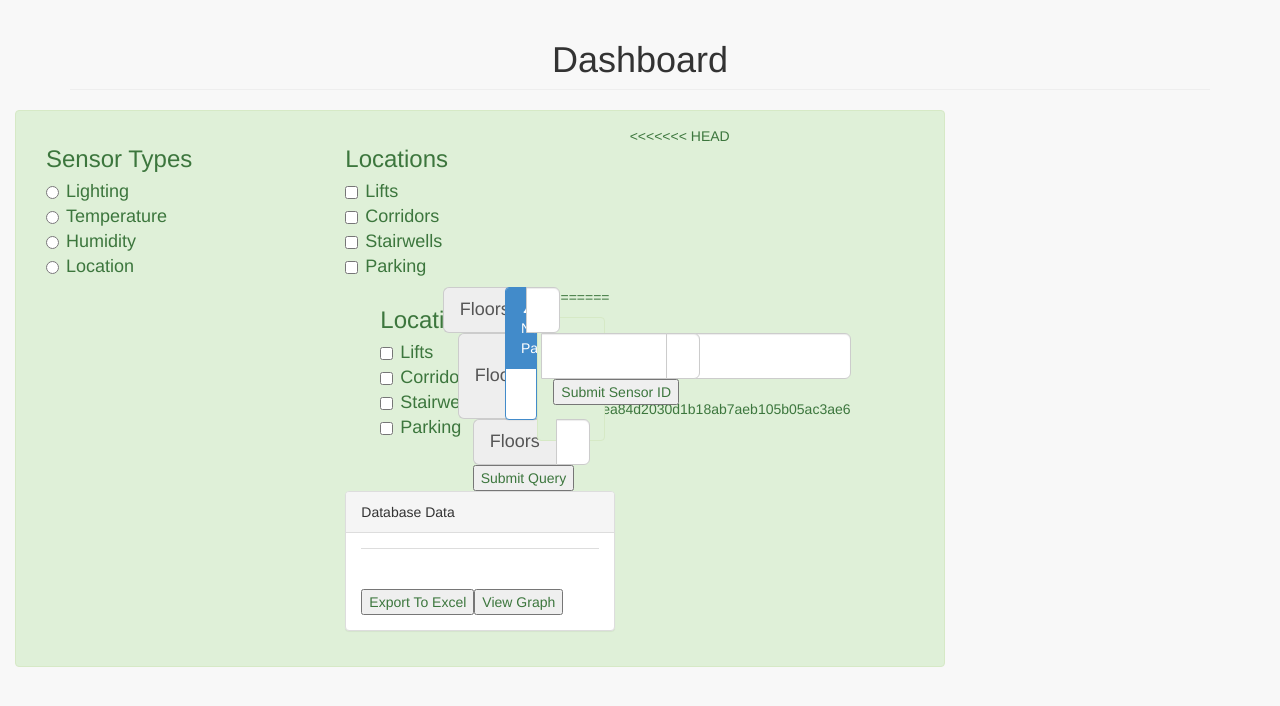
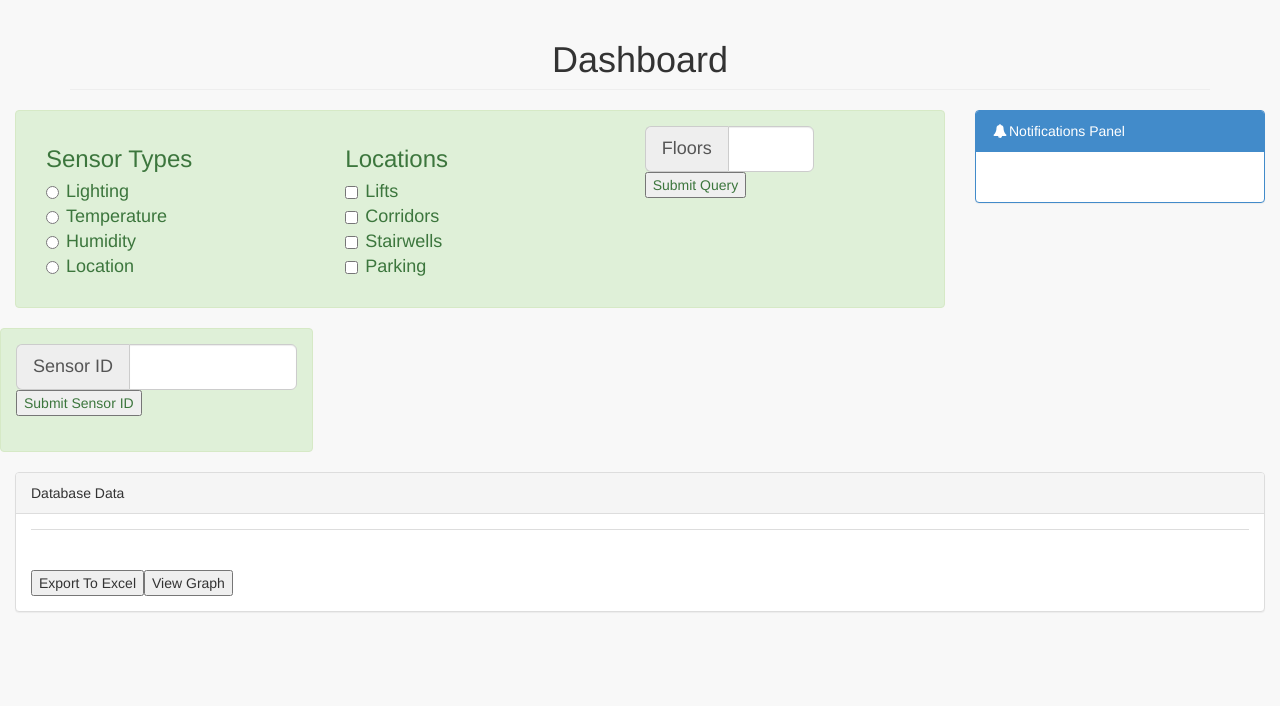
Before and after one commit to mattinmir/sensors, a PHP site: page /index.html.php in a window 1280 px wide. Shown: the top 706 px of the page. Run offline with PHP 8.4, Linux system fonts and the light colour scheme; data that the repository does not hold is empty; some libraries are stand-ins or nearby versions.

Commit message:
Update index.html.php

```diff
--- a/web/index.html.php
+++ b/web/index.html.php
@@ -64,7 +64,6 @@
 					</div>
 					<!-- End Sensor Types -->
 
-<<<<<<< HEAD
 					<!-- Locations -->
 					<div class="col-xs-4">
 						<div class="form-group">
@@ -88,60 +87,6 @@
 								<label>
 									<input type="checkbox" value=""><h4>Parking</h4>
 								</label>
-=======
-			<!-- Locations -->
-			<div class="col-lg-3">
-				<div class="form-group">
-					<h3>Locations</h3>
-					<div class="checkbox">
-						<label>
-							<input type="checkbox" name="Lifts" value="Lifts"><h4>Lifts</h4>
-						</label>
-					</div>
-					<div class="checkbox">
-						<label>
-							<input type="checkbox" name="Corridors" value="Corridors"><h4>Corridors</h4>
-						</label>
-					</div>
-					<div class="checkbox">
-						<label>
-							<input type="checkbox" name="Stairwells" value="Stairwells"><h4>Stairwells</h4>
-						</label>
-					</div>
-					<div class="checkbox">
-						<label>
-							<input type="checkbox" name="Parking" value="Parking"><h4>Parking</h4>
-						</label>
-					</div>
-				</div>
-			</div>
-			<!-- End Locations -->
-
-			<div class="col-lg-3 col-md-3 col-sm-3 col-xs-3">
-				<!--Floors-->
-				<div class="row">
-					<div class="col-lg-8">
-						<div class="input-group input-group-lg">
-								<span class="input-group-addon">
-								   Floors
-								</span>
-							<input type="text" name="floors" id="floors" class="form-control">
-
-						</div>
-					</div>
-				</div>
-				<!-- End Locations -->
-
-				<div class="col-xs-4">
-					<!--Floors-->
-					<div class="row">
-						<div class="col-lg-8">
-							<div class="input-group input-group-lg">
-									<span class="input-group-addon">
-									   Floors
-									</span>
-								<input type="text" name="floors" id="floors" class="form-control">
->>>>>>> 666bb7cbea84d2030d1b18ab7aeb105b05ac3ae6
 							</div>
 						</div>
 					</div>
@@ -304,6 +249,48 @@
                 }
             });
 
+			var dataSource = shield.DataSource.create({
+                data: "#tableLux",
+                schema: {
+                    type: "table",
+                    fields: {
+                        SensorID: { type: Number },
+						Floor: { type: Number },
+						Location: { type: String },
+                        Timestamp: { type: String },
+                        Value: { type: String }
+                    }
+                }
+            });
+
+			var dataSource = shield.DataSource.create({
+                data: "#tableTemperature",
+                schema: {
+                    type: "table",
+                    fields: {
+                        SensorID: { type: Number },
+						Floor: { type: Number },
+						Location: { type: String },
+                        Timestamp: { type: String },
+                        Value: { type: String }
+                    }
+                }
+            });
+
+			var dataSource = shield.DataSource.create({
+                data: "#tableHumidity",
+                schema: {
+                    type: "table",
+                    fields: {
+                        SensorID: { type: Number },
+						Floor: { type: Number },
+						Location: { type: String },
+                        Timestamp: { type: String },
+                        Value: { type: String }
+                    }
+                }
+            });
+
             // when parsing is done, export the data to Excel
             dataSource.read().then(function (data) {
                 new shield.exp.OOXMLWorkbook({
```
